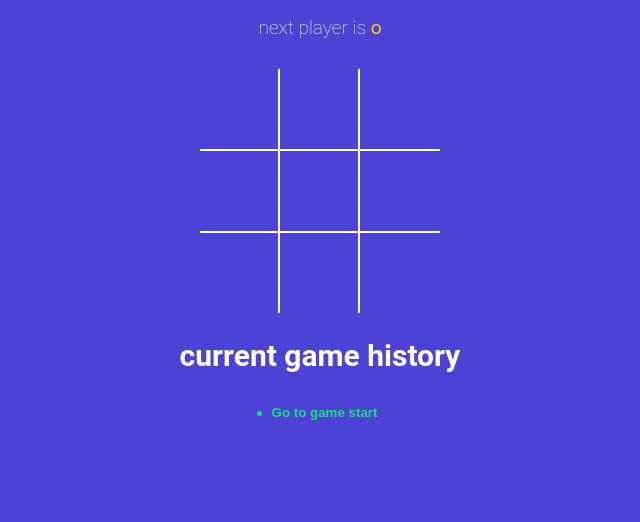
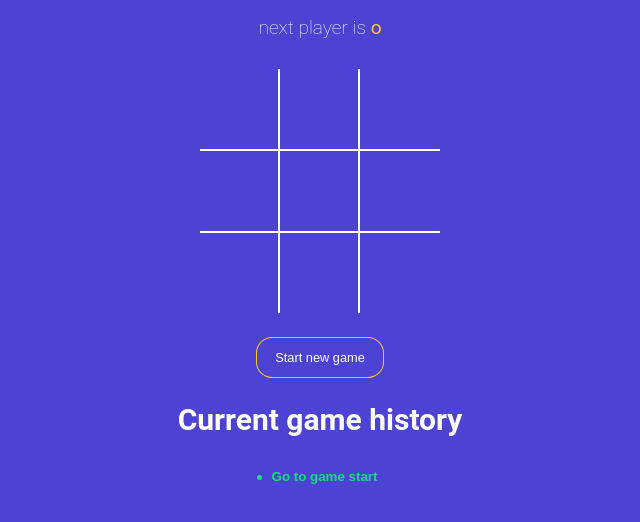
Before and after one commit to shrparekh/tictactoe-game, a React (Vite) app: page / in a window 1280 px wide. Shown: the top 522 px of the page, without its empty margins (320-960 px from the left). Built offline with nearby package versions, Linux system fonts and the light colour scheme.

Commit message:
added start new game button

```diff
--- a/src/App.jsx
+++ b/src/App.jsx
@@ -5,10 +5,10 @@
 import History from './components/History';
 import { calculateWinner } from './winner';
 
+const NEW_GAME = [{ squares: Array(9).fill(null), isxnext: false }];
 function App() {
-  const [history, setHistory] = useState([
-    { squares: Array(9).fill(null), isxnext: false },
-  ]);
+  const [history, setHistory] = useState(NEW_GAME);
+
   const [currentMove, setCurrentMove] = useState(0);
 
   const gamingBoard = history[currentMove];
@@ -48,6 +48,11 @@
   const moveTo = move => {
     setCurrentMove(move);
   };
+  const onNewGameStart = () => {
+    setHistory(NEW_GAME);
+    setCurrentMove(0);
+  };
+
   return (
     <div className="app">
       <StatusMessage winner={winner} gamingBoard={gamingBoard} />
@@ -55,7 +60,14 @@
         squares={gamingBoard.squares}
         handlesquareclick={handlesquareclick}
       />
-      <h2>current game history</h2>
+      <button
+        type="button"
+        onClick={onNewGameStart}
+        className={`btn-reset ${winner ? 'active' : ''}`}
+      >
+        Start new game
+      </button>
+      <h2>Current game history</h2>
       <History history={history} moveTo={moveTo} currentMove={currentMove} />
     </div>
   );
```
